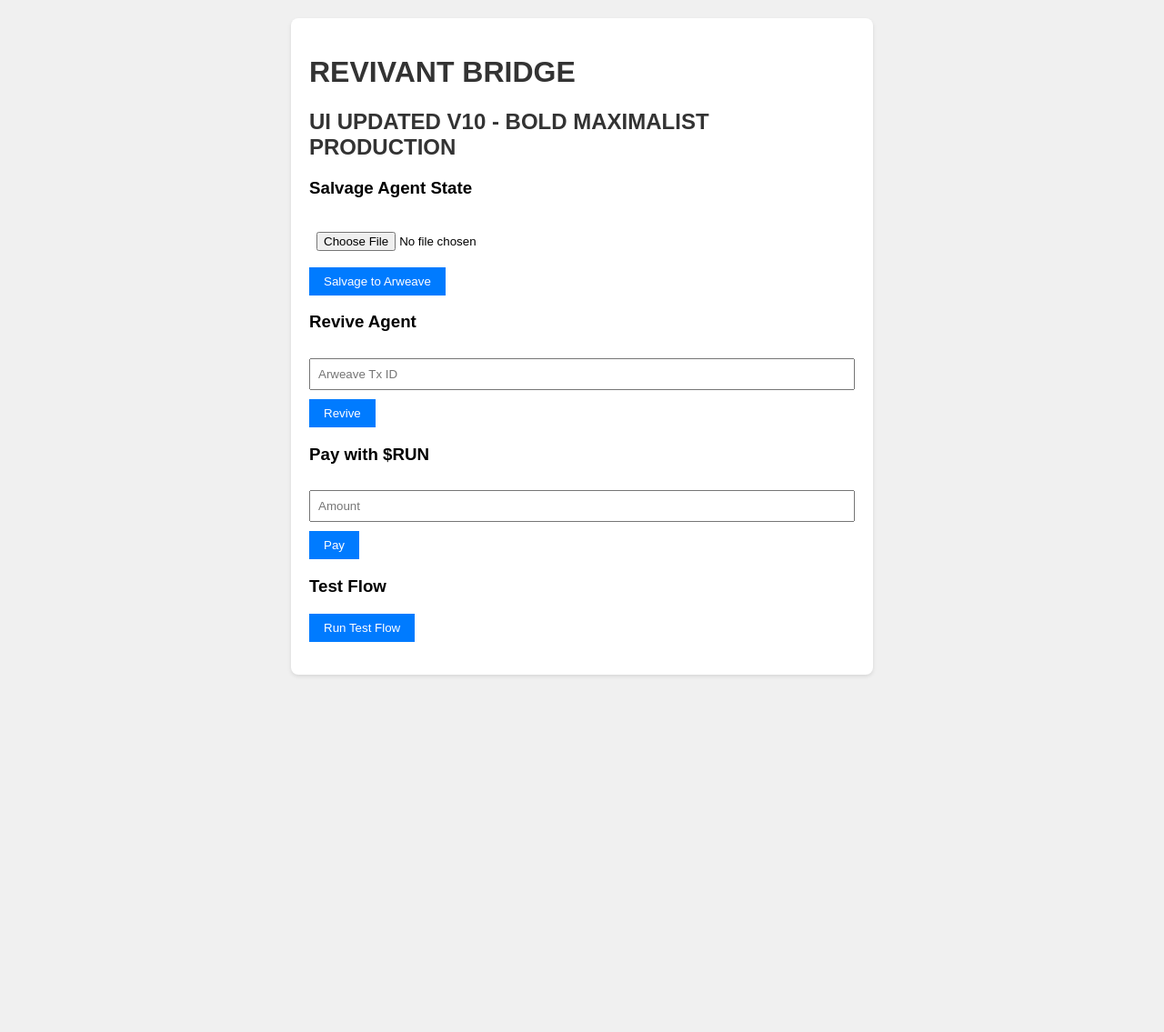
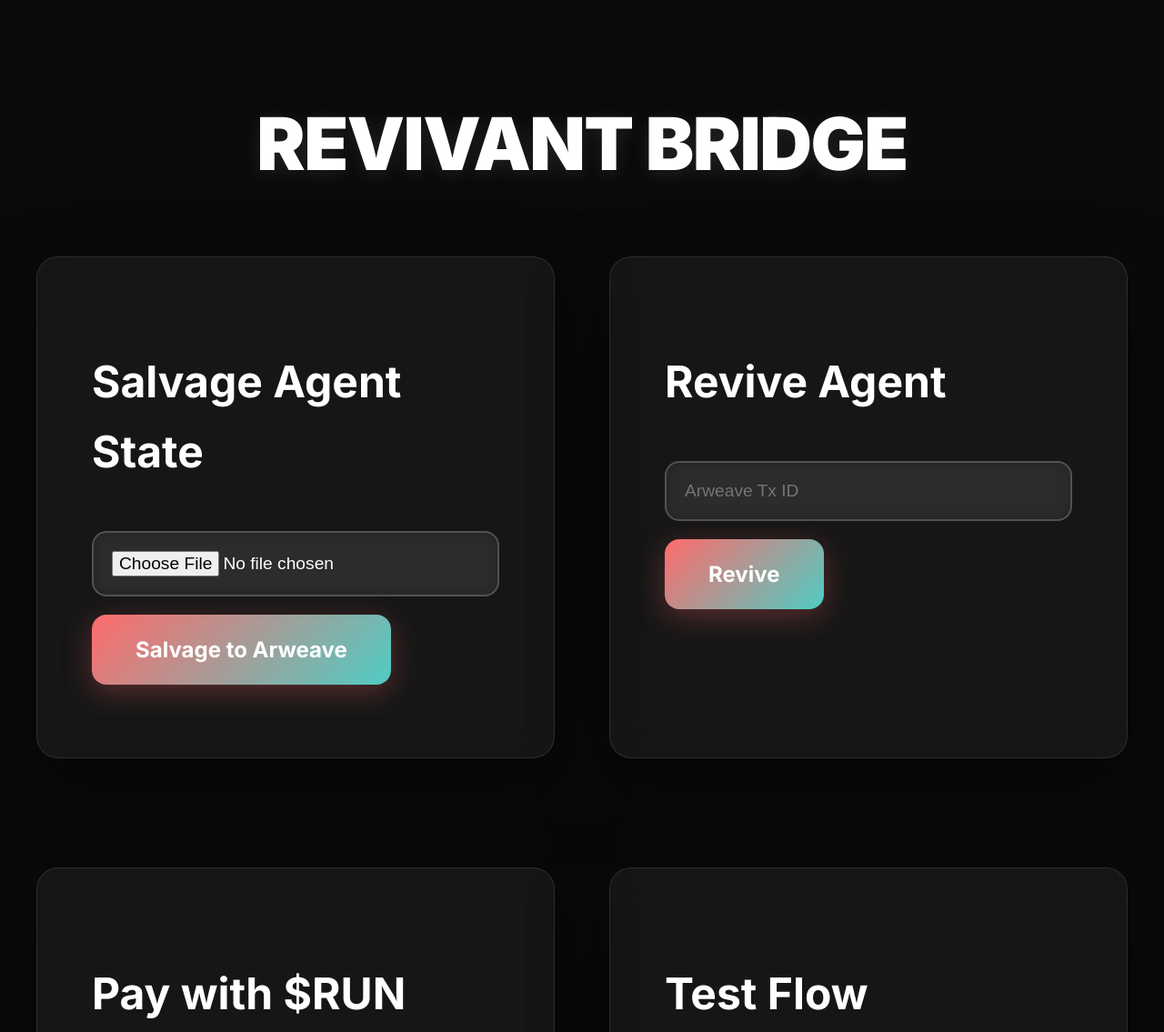
Before and after one commit to JoeProAI/revenant-bridge, a website with bundled scripts: page ui/index.html in a window 1280 px wide. Shown: the top 1135 px of the page at 91% size. Before the commit the page ends 800 px from the top, so only its background shows below. Built offline with nearby package versions, Linux system fonts and the light colour scheme.

Commit message:
Bold maximalist UI - production grade

```diff
--- a/ui/index.html
+++ b/ui/index.html
@@ -3,37 +3,38 @@
 <head>
   <meta charset="UTF-8">
   <meta name="viewport" content="width=device-width, initial-scale=1.0">
-  <title>Revenant Bridge - Bold Maximalist UI V10</title>
+  <title>Revenant Bridge</title>
   <link rel="stylesheet" href="styles.css">
 </head>
 <body>
   <div id="app">
     <h1>REVIVANT BRIDGE</h1>
-    <h2>UI UPDATED V10 - BOLD MAXIMALIST PRODUCTION</h2>
+    <div class="grid">
       <section>
-      <h3>Salvage Agent State</h3>
+        <h2>Salvage Agent State</h2>
         <input type="file" id="stateFile">
         <button onclick="salvage()">Salvage to Arweave</button>
         <p id="salvageResult"></p>
       </section>
       <section>
-      <h3>Revive Agent</h3>
+        <h2>Revive Agent</h2>
         <input type="text" id="txId" placeholder="Arweave Tx ID">
         <button onclick="revive()">Revive</button>
         <p id="reviveResult"></p>
       </section>
       <section>
-      <h3>Pay with $RUN</h3>
+        <h2>Pay with $RUN</h2>
         <input type="number" id="amount" placeholder="Amount">
         <button onclick="pay()">Pay</button>
         <p id="payResult"></p>
       </section>
       <section>
-      <h3>Test Flow</h3>
+        <h2>Test Flow</h2>
         <button onclick="testFlow()">Run Test Flow</button>
         <p id="testResult"></p>
       </section>
     </div>
+  </div>
   <script src="app.js"></script>
 </body>
 </html>
--- a/ui/styles.css
+++ b/ui/styles.css
@@ -1 +1,115 @@
-body { font-family: Arial, sans-serif; background: #f0f0f0; } #app { max-width: 600px; margin: 20px auto; padding: 20px; background: white; border-radius: 8px; box-shadow: 0 2px 4px rgba(0,0,0,0.1); } h1, h2 { color: #333; } button { background: #007bff; color: white; border: none; padding: 8px 16px; cursor: pointer; } button:hover { background: #0056b3; } input { margin: 10px 0; padding: 8px; width: 100%; box-sizing: border-box; }
+/* Bold Maximalist UI - Production Grade */
+@import url('https://fonts.googleapis.com/css2?family=Inter:wght@400;700;900&display=swap');
+
+* {
+  box-sizing: border-box;
+}
+
+body {
+  font-family: 'Inter', sans-serif;
+  background: #0a0a0a;
+  color: #ffffff;
+  margin: 0;
+  padding: 0;
+  line-height: 1.6;
+}
+
+#app {
+  max-width: 1400px;
+  margin: 0 auto;
+  padding: 60px 40px;
+}
+
+h1 {
+  font-size: 5rem;
+  font-weight: 900;
+  text-align: center;
+  margin-bottom: 0.5em;
+  letter-spacing: -0.02em;
+  line-height: 1.1;
+  color: #ffffff;
+  text-shadow: 0 4px 20px rgba(255,255,255,0.1);
+}
+
+h2 {
+  font-size: 3rem;
+  font-weight: 700;
+  margin-bottom: 1em;
+  color: #ffffff;
+}
+
+section {
+  background: rgba(255,255,255,0.05);
+  border: 1px solid rgba(255,255,255,0.1);
+  border-radius: 24px;
+  padding: 60px;
+  margin-bottom: 60px;
+  box-shadow: 0 32px 80px rgba(0,0,0,0.5);
+  backdrop-filter: blur(20px);
+  transition: transform 0.3s ease, box-shadow 0.3s ease;
+}
+
+section:hover {
+  transform: translateY(-8px);
+  box-shadow: 0 48px 120px rgba(0,0,0,0.6);
+}
+
+button {
+  font-family: 'Inter', sans-serif;
+  font-size: 1.5rem;
+  font-weight: 700;
+  background: linear-gradient(135deg, #ff6b6b, #4ecdc4);
+  color: #ffffff;
+  border: none;
+  padding: 24px 48px;
+  border-radius: 16px;
+  cursor: pointer;
+  transition: all 0.3s ease;
+  box-shadow: 0 8px 32px rgba(255,107,107,0.3);
+}
+
+button:hover {
+  transform: scale(1.05);
+  box-shadow: 0 16px 48px rgba(255,107,107,0.5);
+}
+
+input {
+  font-size: 1.2rem;
+  padding: 20px;
+  border: 2px solid rgba(255,255,255,0.2);
+  border-radius: 16px;
+  background: rgba(255,255,255,0.05);
+  color: #ffffff;
+  width: 100%;
+  margin-bottom: 20px;
+  backdrop-filter: blur(10px);
+  transition: border-color 0.3s ease;
+}
+
+input:focus {
+  outline: none;
+  border-color: #4ecdc4;
+  box-shadow: 0 0 0 4px rgba(78,205,196,0.2);
+}
+
+.grid {
+  display: grid;
+  grid-template-columns: 1fr 1fr;
+  gap: 60px;
+  margin-top: 80px;
+}
+
+@media (max-width: 1024px) {
+  .grid {
+    grid-template-columns: 1fr;
+    gap: 40px;
+  }
+  h1 { font-size: 3.5rem; }
+  section { padding: 40px; }
+}
+
+p {
+  font-size: 1.3rem;
+  margin: 20px 0;
+  color: #cccccc;
+}
```
Lines whose indentation alone changed are shown as unchanged.
